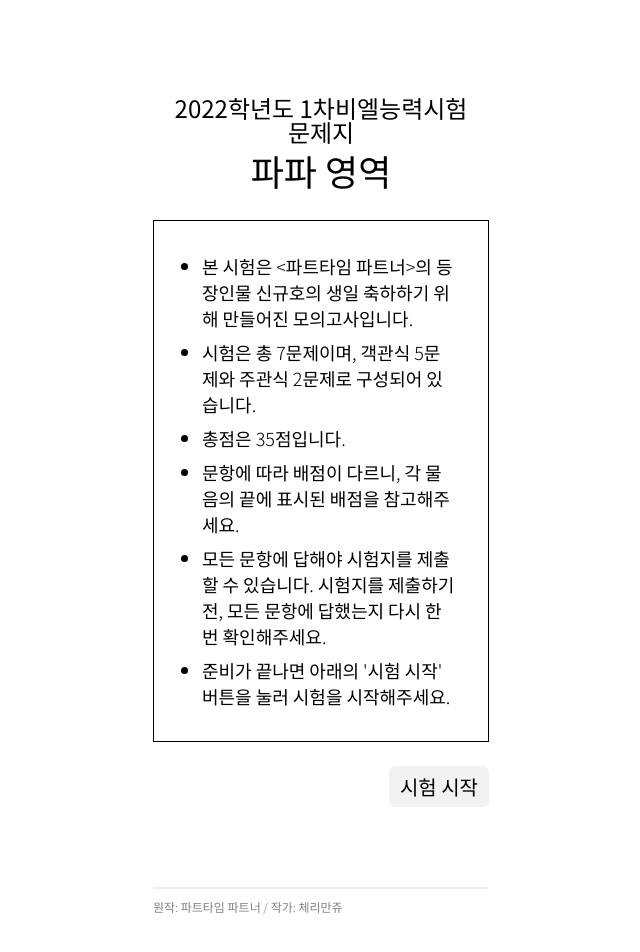
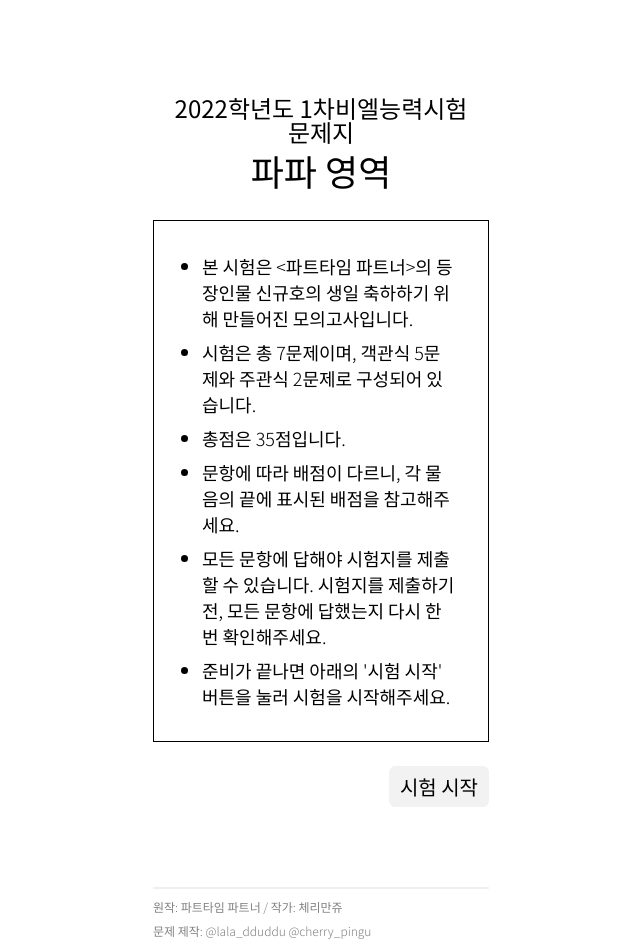
Before and after one commit to sour9ho/sqh_hbd, a React (Create React App) app: page /sqh_hbd/ in a window 1280 px wide. Shown: the top 952 px of the page, without its empty margins (319-959 px from the left). Built offline with nearby package versions, Linux system fonts and the light colour scheme.

Commit message:
feat: Add the problem set producer

```diff
--- a/src/pages/Home/index.jsx
+++ b/src/pages/Home/index.jsx
@@ -93,8 +93,7 @@ function Home({questionInfo, testName}) {
       <FooterBlock>
         <DivisionLine/>
         <p>원작: <HyperLink link={"https://ridibooks.com/books/2349003221?_rdt_sid=author&_rdt_idx=0"}>파트타임 파트너</HyperLink> / 작가: 체리만쥬</p>
-        {/* <p>문제 제작: <HyperLink link={"https://twitter.com/lala_ddoddo"}>@lala_ddoddo</HyperLink> <HyperLink link={"https://twitter.com/onlyfor4dollars"}>@onlyfor4dollars</HyperLink></p>
-        <p>사이트 제작: <HyperLink link={"https://twitter.com/onlyfor4dollars"}>@onlyfor4dollars</HyperLink></p> */}
+        <p>문제 제작: <HyperLink link={"https://twitter.com/lala_dduddu"}>@lala_dduddu</HyperLink> <HyperLink link={"https://twitter.com/cherry_pingu"}>@cherry_pingu</HyperLink></p>
       </FooterBlock>
     </>
   )
```
